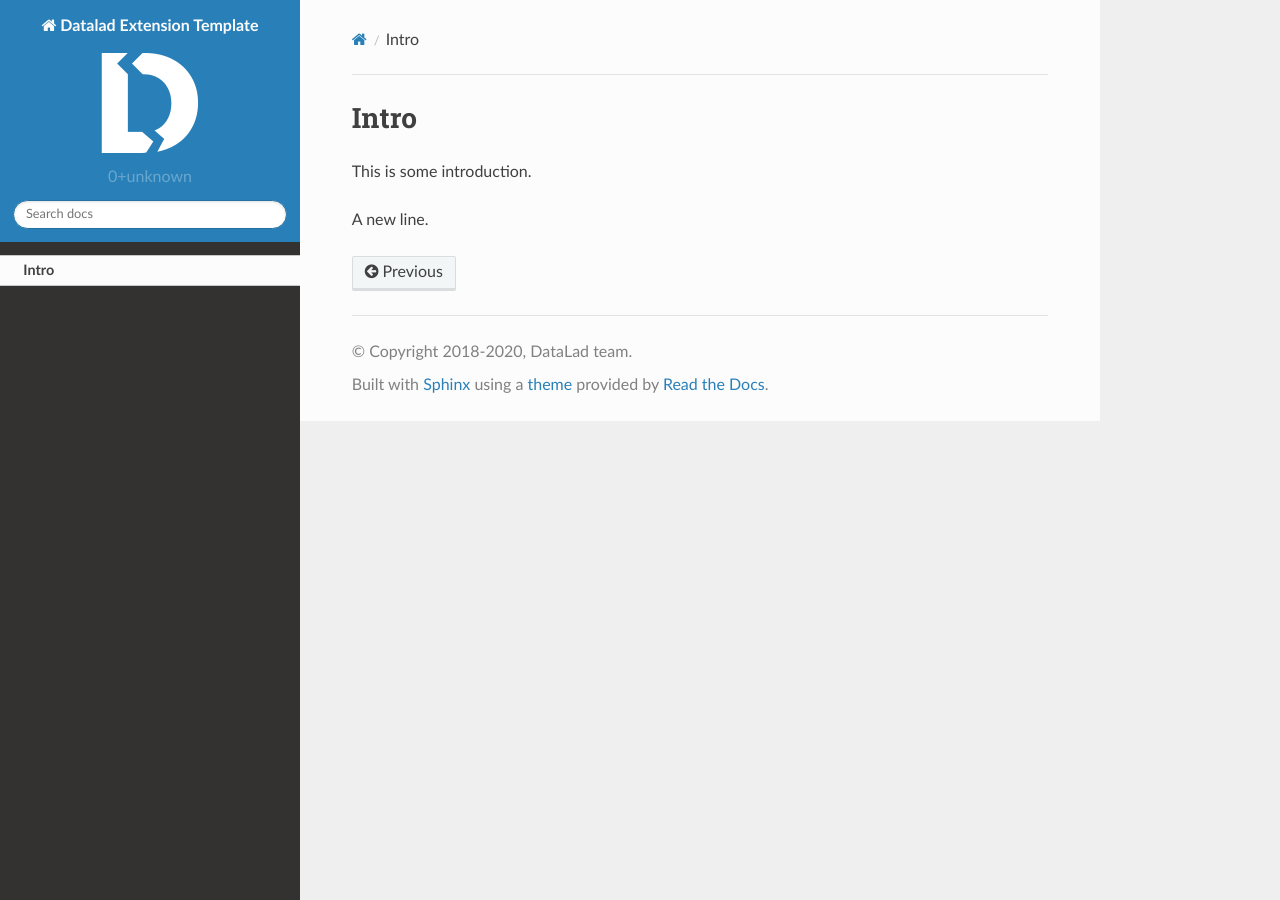
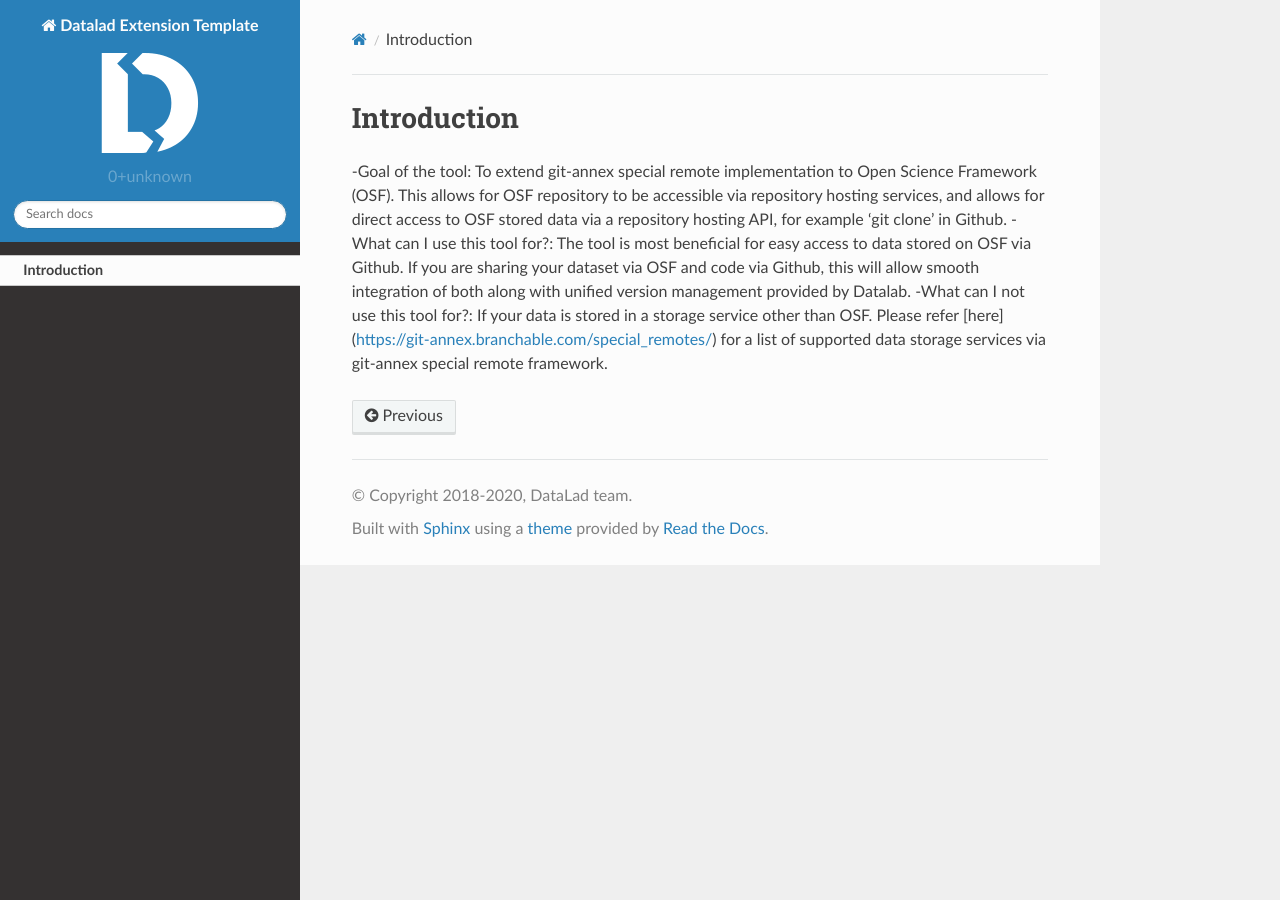
Before and after one commit to datalad/datalad-osf, a Sphinx documentation site: the page built from docs/source/intro.rst, in a window 1280 px wide. Built offline with Sphinx 7.4.7 and the Read the Docs theme 2.0.0, drawn with Linux system fonts in a browser that asks for light colours; pages that are not in the unit, such as notebooks, are missing from menus.

Commit message:
Update intro.rst
Updated introduction

```diff
--- a/docs/source/intro.rst
+++ b/docs/source/intro.rst
@@ -1,6 +1,5 @@
-Intro
-=====
-
-This is some introduction.
-
-A new line.
+Introduction
+------------
+-Goal of the tool: To extend git-annex special remote implementation to Open Science Framework (OSF). This allows for OSF repository to be accessible via repository hosting services, and allows for direct access to OSF stored data via a repository hosting API, for example 'git clone' in Github.
+-What can I use this tool for?: The tool is most beneficial for easy access to data stored on OSF via Github. If you are sharing your dataset via OSF and code via Github, this will allow smooth integration of both along with unified version management provided by Datalab.
+-What can I not use this tool for?: If your data is stored in a storage service other than OSF. Please refer [here](https://git-annex.branchable.com/special_remotes/) for a list of supported data storage services via git-annex special remote framework.
```
